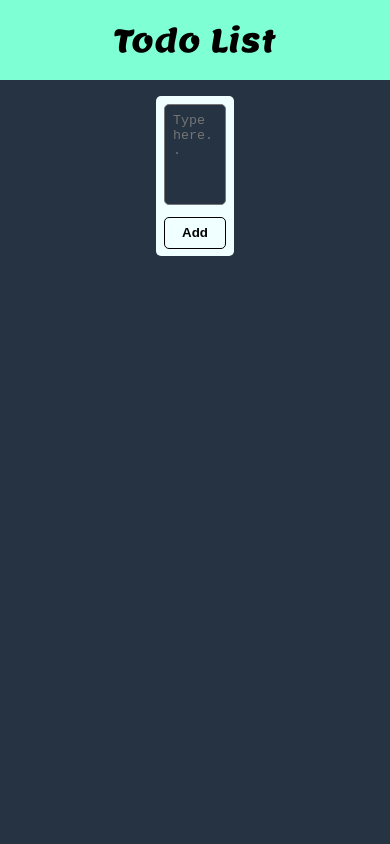
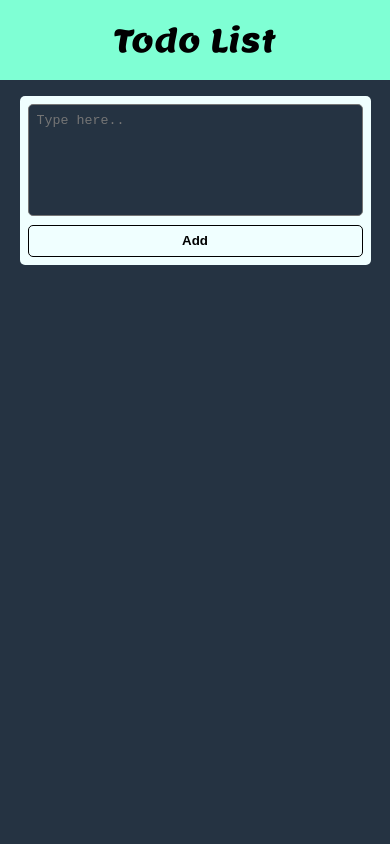
Before and after one commit to Hailekeh22/PERN-Stack-Todo, a React (Vite) app in the folder Todolist/: page / in a window 390 px wide. Shown: the top 844 px of the page. Built offline with nearby package versions, Linux system fonts and the light colour scheme; a web font is replaced by a local one.

Commit message:
added some responsiveness to the main container

```diff
--- a/Todolist/src/components/Main/Display/Show.jsx
+++ b/Todolist/src/components/Main/Display/Show.jsx
@@ -2,16 +2,15 @@ import React, {useState} from 'react'
 import './Show.css'
 import Card from './Card'
 
+
 function Show() {
 
-  const [value, setvalue] = useState([]);
+
 
   return (
     <div>
       <div className='card-container'>
-       {value.map((val) => {
-        return <Card content = {val} />
-       })}
+
       </div>
     </div>
   )
--- a/Todolist/src/components/Main/Input/Input.css
+++ b/Todolist/src/components/Main/Input/Input.css
@@ -1,6 +1,6 @@
 .inputbox {
-    margin: 1rem 40%;
-    height: 10rem;
+
+    height: auto;
     background-color: azure;
     padding: .5rem .5rem;
     border-radius: 5px;
@@ -8,7 +8,7 @@
 .inputarea {
     resize: none;
     width: 100%;
-    height: 70%;
+    height: 7rem;
     color: white;
     border-radius: 5px;
     padding: .5rem .5rem;
@@ -16,7 +16,7 @@
 
 
 .submitbtn {
-    margin-top: .5rem;
+    margin-top: .3rem;
     background: none;
     width: 100%;
     font-weight: bolder;
--- a/Todolist/src/components/Main/Maincontent.jsx
+++ b/Todolist/src/components/Main/Maincontent.jsx
@@ -1,11 +1,12 @@
 import React from 'react';
 import Input from './Input/Input';
 import Show from './Display/Show';
+import './main.css'
 
 
 function Maincontent() {
   return (
-    <div>
+    <div className='mainbody'>
       <Input />
       <Show />
     </div>
--- a/Todolist/src/components/Main/main.css
+++ b/Todolist/src/components/Main/main.css
@@ -0,0 +1,24 @@
+.mainbody{
+    padding: 1rem 30%;
+}
+
+@media (max-width: 1030px) {
+    .mainbody{
+        padding: 1rem 25%;
+    }
+}
+@media (max-width: 900px) {
+    .mainbody{
+        padding: 1rem 20%;
+    }
+}
+@media (max-width: 647px) {
+    .mainbody{
+        padding: 1rem 15%;
+    }
+}
+@media (max-width: 470px) {
+    .mainbody{
+        padding: 1rem 5%;
+    }
+}
```
